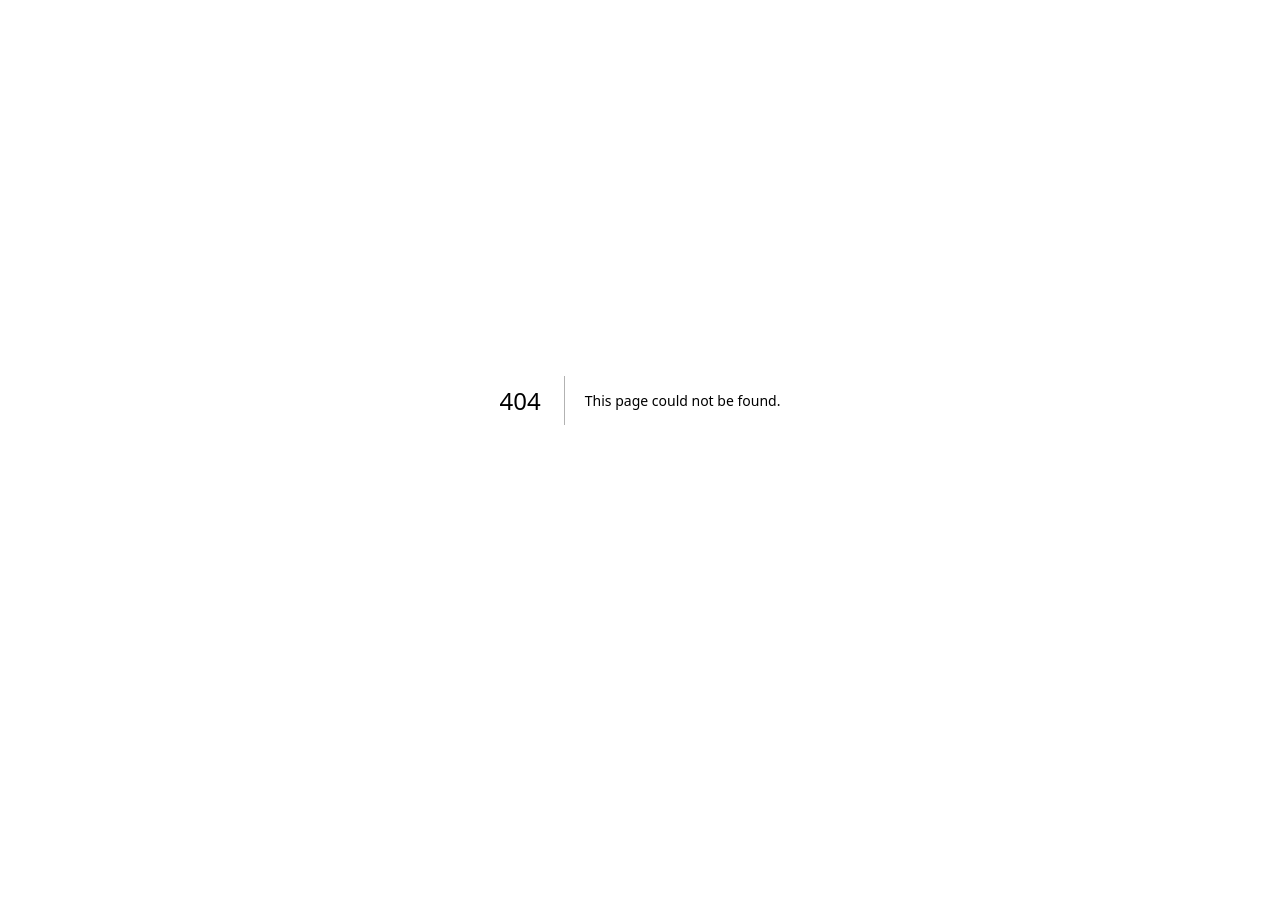
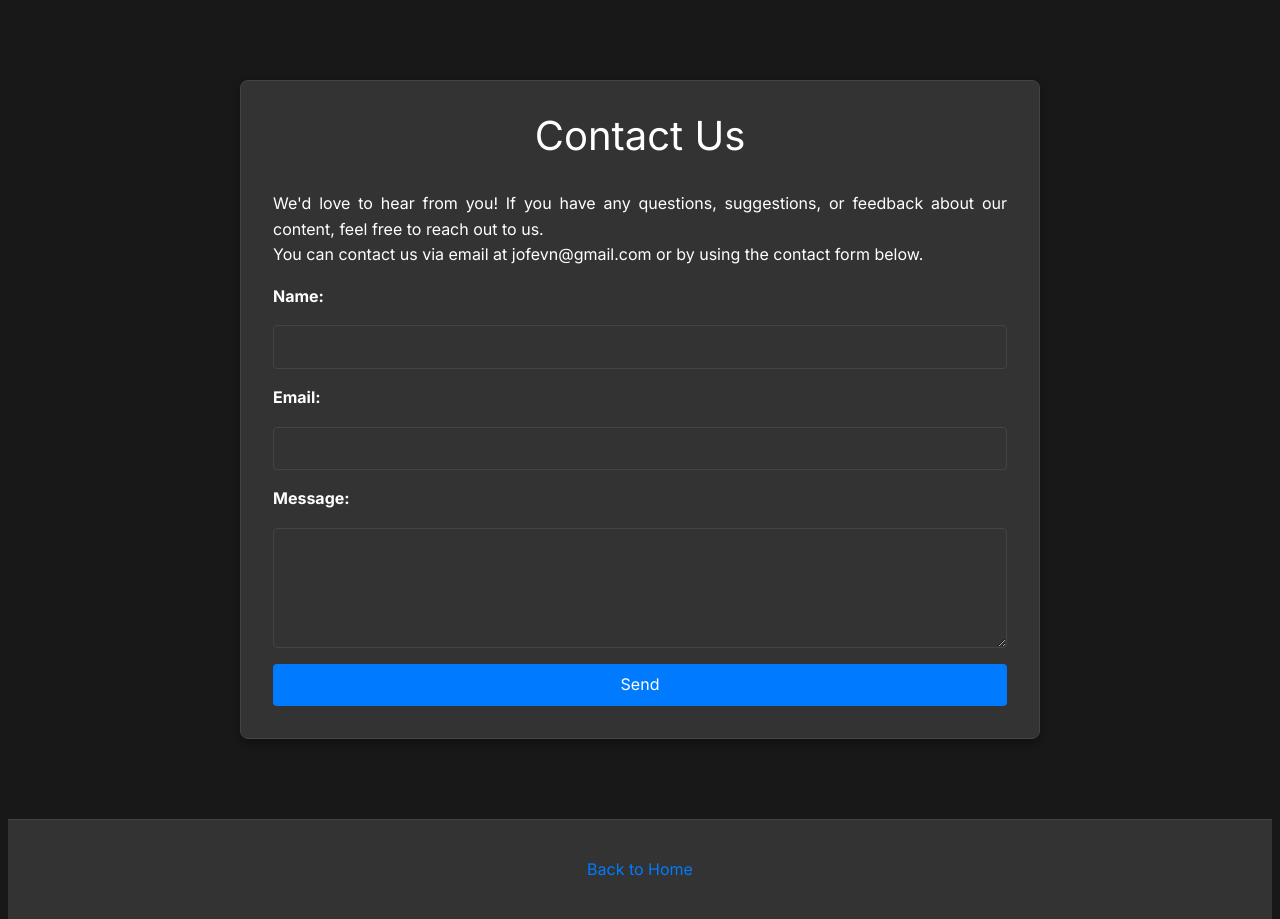
Before and after one commit to glaucc/jofevn-boxing-blog, a Next.js app: page /contact in a window 1280 px wide. Before the commit this address had no page. Before the commit the page ends 800 px from the top, so only its background shows below. Built offline with nearby package versions, Linux system fonts and the light colour scheme.

Commit message:
modemailer setup

```diff
--- /dev/null
+++ b/app/about/About.module.css
@@ -0,0 +1,67 @@
+/* styles/About.module.css */
+.container {
+    min-height: 100vh;
+    padding: 0 0.5rem;
+    display: flex;
+    flex-direction: column;
+    justify-content: center;
+    align-items: center;
+    background-color: #181818; /* Black background color */
+    color: #ffffff; /* Text color */
+  }
+
+  .main {
+    padding: 5rem 0;
+    flex: 1;
+    display: flex;
+    flex-direction: column;
+    align-items: center;
+    width: 100%;
+    max-width: 800px;
+    margin: 0 auto;
+  }
+
+  .title {
+    margin: 0;
+    line-height: 1.15;
+    font-size: 2.5rem;
+    text-align: center;
+    color: #ffffff;
+    margin-bottom: 2rem;
+  }
+
+  .content {
+    padding: 2rem;
+    border: 1px solid #444; /* Darker border color */
+    border-radius: 8px;
+    background-color: #333; /* Darker background color */
+    box-shadow: 0 4px 8px rgba(0, 0, 0, 0.3); /* Darker shadow */
+    text-align: justify;
+    color: #ffffff;
+    line-height: 1.6;
+  }
+
+  .footer {
+    width: 100%;
+    height: 100px;
+    border-top: 1px solid #444; /* Darker border color */
+    display: flex;
+    justify-content: center;
+    align-items: center;
+    background-color: #333; /* Darker background color */
+  }
+
+  .footerLinks {
+    display: flex;
+    justify-content: space-around;
+  }
+
+  .footerLinks a {
+    color: #007bff;
+    text-decoration: none;
+    transition: color 0.3s;
+  }
+
+  .footerLinks a:hover {
+    color: #0056b3;
+  }
--- /dev/null
+++ b/app/about/page.js
@@ -0,0 +1,45 @@
+// pages/about.js
+import React from 'react';
+import Head from 'next/head';
+import Link from 'next/link';
+import styles from './About.module.css';
+
+const About = () => {
+  return (
+    <div className={styles.container}>
+      <Head>
+        <title>About Us</title>
+        <meta name="description" content="About Boxing Articles" />
+        <link rel="icon" href="/favicon.ico" />
+      </Head>
+
+      <main className={styles.main}>
+        <div className={styles.content}>
+          <h1 className={styles.title}>About Us</h1>
+          <p>
+            Welcome to Boxing Articles, your go-to source for interesting articles and insights about the world of boxing. Our passion for the sport drives us to provide you with accurate and engaging content.
+          </p>
+          <p>
+            Our team consists of boxing enthusiasts and experts who are dedicated to delivering high-quality articles that cover various aspects of boxing. From the history of the sport to in-depth analysis of techniques, we strive to provide informative and entertaining content for all boxing enthusiasts.
+          </p>
+          <p>
+            Whether you're a seasoned boxing fan or new to the sport, our goal is to share our knowledge and passion with you. We believe in the power of boxing to inspire, challenge, and entertain, and we're excited to have you join us on this journey.
+          </p>
+          {/* Add more "About Us" content here */}
+        </div>
+      </main>
+
+      <footer className={styles.footer}>
+        <div className={styles.footerContent}>
+          <div className={styles.footerLinks}>
+            <Link href="/">
+              Back to Home
+            </Link>
+          </div>
+        </div>
+      </footer>
+    </div>
+  );
+};
+
+export default About;
--- /dev/null
+++ b/app/api/api_four.js
@@ -0,0 +1,34 @@
+import { sendMail } from "../../service/mailService";
+const handler = async (req, res) => {
+  try {
+    const { method } = req;
+    switch (method) {
+      case "POST": {
+        //Do some thing
+        await sendMail(
+          "TEST",
+          "dontkillme@bunnyfiedlabs.com",
+          "THIS IS A TEST FOR MY MEDIUM USERS"
+        );
+        res.status(200).send("Success");
+        break;
+      }
+      case "GET": {
+        //Do some thing
+        res.status(200).send(req.auth_data);
+        break;
+      }
+      default:
+        res.setHeader("Allow", ["POST", "GET", "PUT", "DELETE"]);
+        res.status(405).end(`Method ${method} Not Allowed`);
+        break;
+    }
+  } catch (err) {
+    res.status(400).json({
+      error_code: "api_one",
+      message: err.message,
+    });
+  }
+};
+
+export default handler;
--- /dev/null
+++ b/app/contact/Contact.module.css
@@ -0,0 +1,105 @@
+/* styles/Contact.module.css */
+.container {
+    min-height: 100vh;
+    padding: 0 0.5rem;
+    display: flex;
+    flex-direction: column;
+    justify-content: center;
+    align-items: center;
+    background-color: #181818; /* Black background color */
+    color: #ffffff; /* Text color */
+  }
+
+  .main {
+    padding: 5rem 0;
+    flex: 1;
+    display: flex;
+    flex-direction: column;
+    align-items: center;
+    width: 100%;
+    max-width: 800px;
+    margin: 0 auto;
+  }
+
+  .title {
+    margin: 0;
+    line-height: 1.15;
+    font-size: 2.5rem;
+    text-align: center;
+    color: #ffffff;
+    margin-bottom: 2rem;
+  }
+
+  .content {
+    padding: 2rem;
+    border: 1px solid #444; /* Darker border color */
+    border-radius: 8px;
+    background-color: #333; /* Darker background color */
+    box-shadow: 0 4px 8px rgba(0, 0, 0, 0.3); /* Darker shadow */
+    text-align: justify;
+    color: #ffffff;
+    line-height: 1.6;
+  }
+
+  .contactForm {
+    display: flex;
+    flex-direction: column;
+    gap: 1rem;
+    margin-top: 1rem;
+  }
+
+  .contactForm label {
+    font-weight: bold;
+  }
+
+  .contactForm input,
+  .contactForm textarea {
+    padding: 0.5rem;
+    border: 1px solid #444; /* Darker border color */
+    border-radius: 4px;
+    background-color: #333; /* Darker background color */
+    color: #ffffff;
+  }
+
+  .contactForm textarea {
+    resize: vertical;
+  }
+
+  .contactForm button {
+    padding: 0.5rem 1rem;
+    background-color: #007bff; /* Blue button color */
+    color: #ffffff;
+    border: none;
+    border-radius: 4px;
+    cursor: pointer;
+    transition: background-color 0.3s;
+  }
+
+  .contactForm button:hover {
+    background-color: #0056b3; /* Darker blue on hover */
+  }
+
+  .footer {
+    width: 100%;
+    height: 100px;
+    border-top: 1px solid #444; /* Darker border color */
+    display: flex;
+    justify-content: center;
+    align-items: center;
+    background-color: #333; /* Darker background color */
+  }
+
+  .footerLinks {
+    display: flex;
+    justify-content: space-around;
+  }
+
+  .footerLinks a {
+    color: #007bff;
+    text-decoration: none;
+    transition: color 0.3s;
+  }
+
+  .footerLinks a:hover {
+    color: #0056b3;
+  }
--- /dev/null
+++ b/app/contact/page.js
@@ -0,0 +1,55 @@
+// pages/contact.js
+import React from 'react';
+import Head from 'next/head';
+import Link from 'next/link';
+import styles from './Contact.module.css';
+
+const Contact = () => {
+  return (
+    <div className={styles.container}>
+      <Head>
+        <title>Contact Us</title>
+        <meta name="description" content="Contact Boxing Articles" />
+        <link rel="icon" href="/favicon.ico" />
+      </Head>
+
+      <main className={styles.main}>
+        <div className={styles.content}>
+          <h1 className={styles.title}>Contact Us</h1>
+          <p>
+            We'd love to hear from you! If you have any questions, suggestions, or feedback about our content, feel free to reach out to us.
+          </p>
+          <p>
+            You can contact us via email at <a href="mailto:jofevn@gmail.com">jofevn@gmail.com</a> or by using the contact form below.
+          </p>
+
+          <form className={styles.contactForm}>
+            <label htmlFor="name">Name:</label>
+            <input type="text" id="name" name="name" required />
+
+            <label htmlFor="email">Email:</label>
+            <input type="email" id="email" name="email" required />
+
+            <label htmlFor="message">Message:</label>
+            <textarea id="message" name="message" rows="4" required />
+
+            <button type="submit">Send</button>
+          </form>
+          {/* Add more contact information or form fields here */}
+        </div>
+      </main>
+
+      <footer className={styles.footer}>
+        <div className={styles.footerContent}>
+          <div className={styles.footerLinks}>
+            <Link href="/">
+              Back to Home
+            </Link>
+          </div>
+        </div>
+      </footer>
+    </div>
+  );
+};
+
+export default Contact;
--- a/package.json
+++ b/package.json
@@ -13,6 +13,7 @@
     "autoprefixer": "10.4.15",
     "firebase": "^10.3.0",
     "next": "13.4.19",
+    "nodemailer": "^6.9.4",
     "postcss": "8.4.28",
     "react": "18.2.0",
     "react-dom": "18.2.0",
--- /dev/null
+++ b/service/mailService.js
@@ -0,0 +1,27 @@
+var nodemailer = require("nodemailer");
+//-----------------------------------------------------------------------------
+export async function sendMail(subject, toEmail, otpText) {
+  var transporter = nodemailer.createTransport({
+    service: "gmail",
+    auth: {
+      user: process.env.NODEMAILER_EMAIL,
+      pass: process.env.NODEMAILER_PW,
+    },
+  });
+
+  var mailOptions = {
+    from: process.env.NODEMAILER_EMAIL,
+    to: toEmail,
+    subject: subject,
+    text: otpText,
+  };
+
+  transporter.sendMail(mailOptions, function (error, info) {
+    if (error) {
+      throw new Error(error);
+    } else {
+      console.log("Email Sent");
+      return true;
+    }
+  });
+}
```
Also changed, not shown: 1 other file (tests, documents, lock files or other folders).
